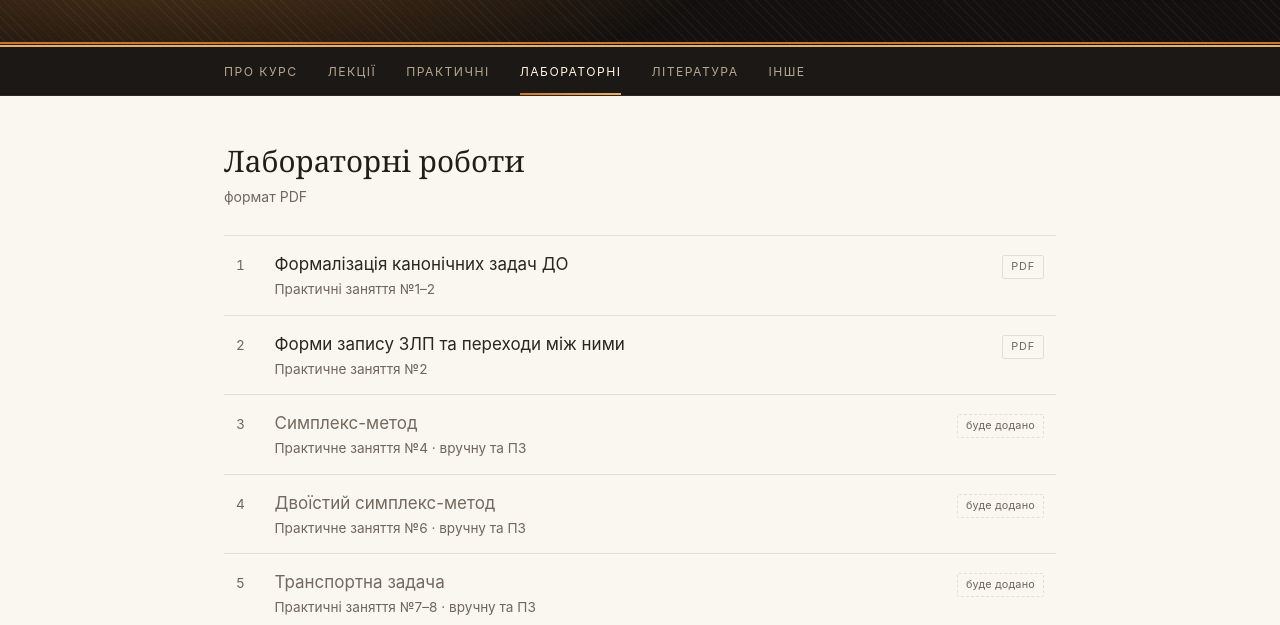
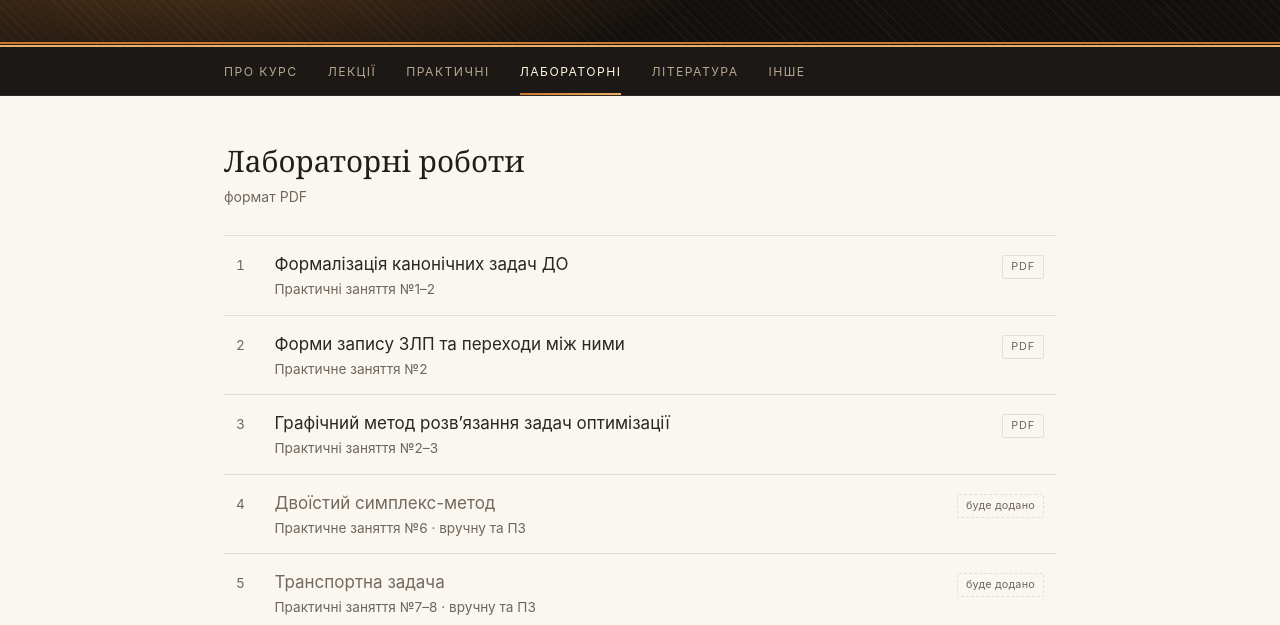
Before and after one commit to leafyff/OperationResearchSite, a plain HTML site: page labs.html in a window 1280 px wide. Shown: the part 175-800 px from the top of the page. Drawn offline with Linux system fonts and the light colour scheme.

Commit message:
Лабораторна робота 3 на сторінці
Co-Authored-By: Claude Opus 5 <noreply@anthropic.com>

```diff
--- a/labs.html
+++ b/labs.html
@@ -59,11 +59,11 @@
         <span class="m-author">Практичне заняття №2</span></span>
       <span class="m-ext">pdf</span></a></li>
 
-    <li><span class="row is-missing"><!-- lab-03.pdf -->
+    <li><a class="row" href="materials/labs/lab-03.pdf">
       <span class="m-num">3</span>
-      <span class="m-title">Симплекс-метод
-        <span class="m-author">Практичне заняття №4 · вручну та ПЗ</span></span>
-      <span class="m-ext">буде додано</span></span></li>
+      <span class="m-title">Графічний метод розв’язання задач оптимізації
+        <span class="m-author">Практичні заняття №2–3</span></span>
+      <span class="m-ext">pdf</span></a></li>
 
     <li><span class="row is-missing"><!-- lab-04.pdf -->
       <span class="m-num">4</span>
```
Also changed, not shown: 1 other file.
